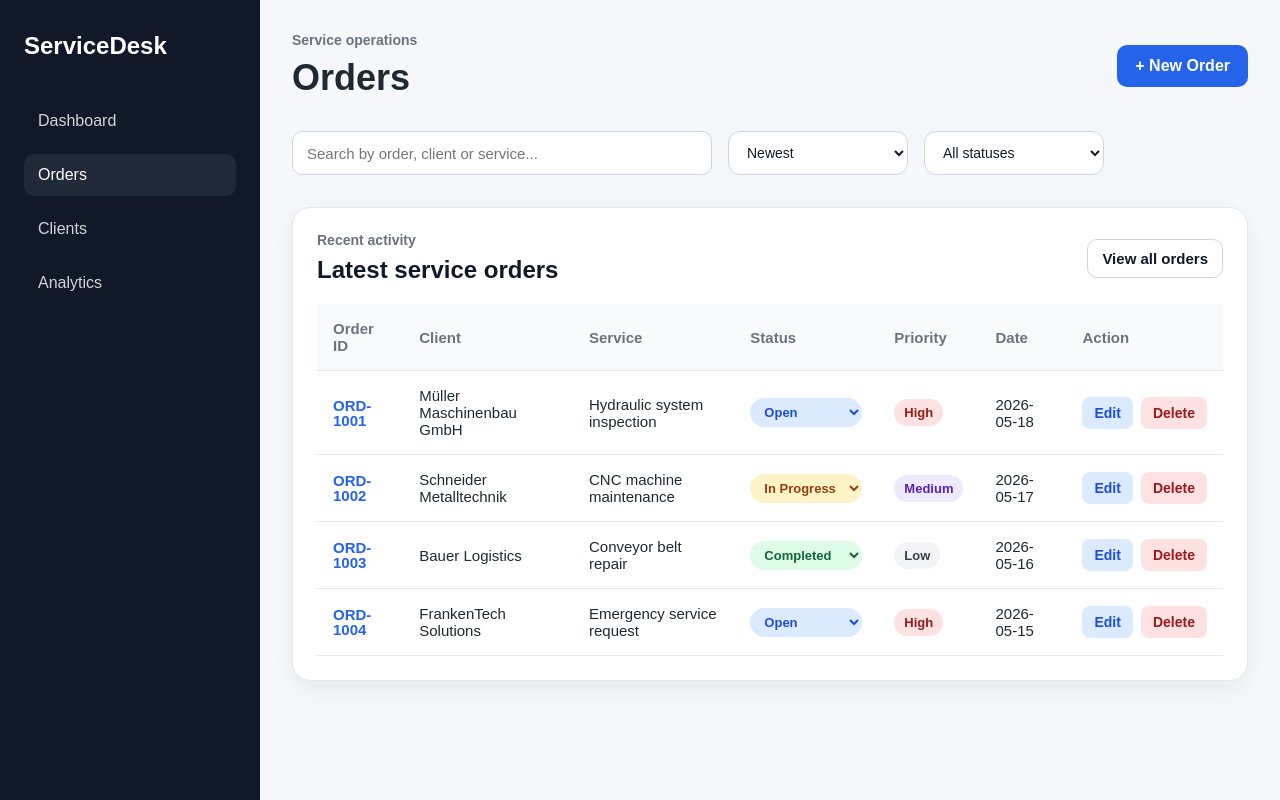
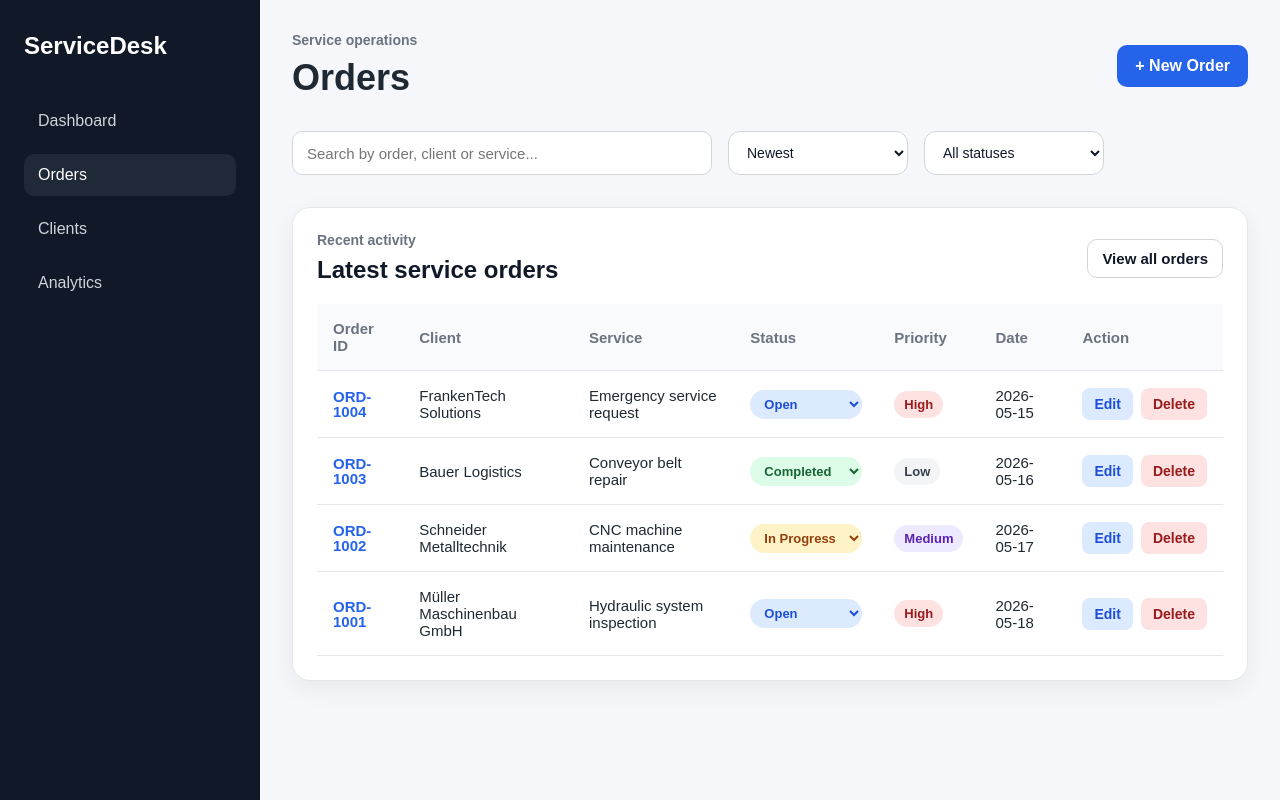
Before and after one commit to Nika226/frontend-portfolio, a React (Vite) app in the folder service-desk-dashboard/: page /orders in a window 1280 px wide. Built offline with nearby package versions, Linux system fonts and the light colour scheme.

Commit message:
Add activity log for CRM actions

```diff
--- a/service-desk-dashboard/src/App.jsx
+++ b/service-desk-dashboard/src/App.jsx
@@ -23,6 +23,11 @@ function App() {
     return savedClients ? JSON.parse(savedClients) : mockClients;
   });
 
+  const [activityLog, setActivityLog] = useState(() => {
+    const savedActivityLog = localStorage.getItem("serviceDeskActivityLog");
+    return savedActivityLog ? JSON.parse(savedActivityLog) : [];
+  });
+
   useEffect(() => {
     localStorage.setItem("serviceDeskOrders", JSON.stringify(orders));
   }, [orders]);
@@ -31,11 +36,31 @@ function App() {
     localStorage.setItem("serviceDeskClients", JSON.stringify(clients));
   }, [clients]);
 
+  useEffect(() => {
+    localStorage.setItem("serviceDeskActivityLog", JSON.stringify(activityLog));
+  }, [activityLog]);
+
   const handleResetDemoData = () => {
     setOrders(mockOrders);
     setClients(mockClients);
     localStorage.removeItem("serviceDeskOrders");
     localStorage.removeItem("serviceDeskClients");
+  };
+
+  const addActivity = (type, message, link = "") => {
+    const activityToAdd = {
+      id: Date.now(),
+      type,
+      message,
+      link,
+      date: new Date().toLocaleDateString("en-GB"),
+      time: new Date().toLocaleTimeString("en-GB", {
+        hour: "2-digit",
+        minute: "2-digit",
+      }),
+    };
+
+    setActivityLog((prevLog) => [activityToAdd, ...prevLog].slice(0, 20));
   };
 
   return (
@@ -48,14 +73,23 @@ function App() {
         <Route
           path="/dashboard"
           element={
-            <Dashboard orders={orders} onResetDemoData={handleResetDemoData} />
+            <Dashboard
+              orders={orders}
+              activityLog={activityLog}
+              onResetDemoData={handleResetDemoData}
+            />
           }
         />
 
         <Route
           path="/orders"
           element={
-            <Orders orders={orders} setOrders={setOrders} clients={clients} />
+            <Orders
+              orders={orders}
+              setOrders={setOrders}
+              clients={clients}
+              addActivity={addActivity}
+            />
           }
         />
 
@@ -66,6 +100,7 @@ function App() {
               orders={orders}
               clients={clients}
               setClients={setClients}
+              addActivity={addActivity}
             />
           }
         />
--- a/service-desk-dashboard/src/components/ActivityTimeline/ActivityTimeline.jsx
+++ b/service-desk-dashboard/src/components/ActivityTimeline/ActivityTimeline.jsx
@@ -1,22 +1,6 @@
 import { Link } from "react-router-dom";
 
-function ActivityTimeline({ orders }) {
-  const recentActivities = [...orders]
-    .sort((a, b) => new Date(b.date) - new Date(a.date))
-    .slice(0, 3)
-    .map((order) => ({
-      id: order.id,
-      title:
-        order.status === "Completed"
-          ? "Order completed"
-          : order.status === "In Progress"
-            ? "Order in progress"
-            : "Order opened",
-      description: `${order.id} · ${order.client}`,
-      date: order.date,
-      link: `/orders/${order.id}`,
-    }));
-
+function ActivityTimeline({ activities }) {
   return (
     <section className="activityPanel">
       <div>
@@ -25,19 +9,36 @@ function ActivityTimeline({ orders }) {
       </div>
 
       <div className="activityList">
-        {recentActivities.length > 0 ? (
-          recentActivities.map((activity) => (
-            <Link key={activity.id} className="activityItem" to={activity.link}>
-              <div className="activityDot" />
+        {activities.length > 0 ? (
+          activities.slice(0, 3).map((activity) =>
+            activity.link ? (
+              <Link
+                key={activity.id}
+                className="activityItem"
+                to={activity.link}
+              >
+                <div className="activityDot" />
 
-              <div>
-                <strong>{activity.title}</strong>
-                <span>{activity.description}</span>
+                <div>
+                  <strong>{activity.message}</strong>
+                  <span>
+                    {activity.type} · {activity.date} · {activity.time}
+                  </span>
+                </div>
+              </Link>
+            ) : (
+              <div key={activity.id} className="activityItem">
+                <div className="activityDot" />
+
+                <div>
+                  <strong>{activity.message}</strong>
+                  <span>
+                    {activity.type} · {activity.date} · {activity.time}
+                  </span>
+                </div>
               </div>
-
-              <time>{activity.date}</time>
-            </Link>
-          ))
+            ),
+          )
         ) : (
           <p>No recent activity yet.</p>
         )}
--- a/service-desk-dashboard/src/pages/Dashboard/Dashboard.jsx
+++ b/service-desk-dashboard/src/pages/Dashboard/Dashboard.jsx
@@ -3,7 +3,7 @@ import DashboardCard from "../../components/DashboardCard/DashboardCard";
 import OrdersTable from "../../components/OrdersTable/OrdersTable";
 import ActivityTimeline from "../../components/ActivityTimeline/ActivityTimeline";
 
-function Dashboard({ orders, onResetDemoData }) {
+function Dashboard({ orders, activityLog, onResetDemoData }) {
   const openOrders = orders.filter((order) => order.status === "Open").length;
   const inProgressOrders = orders.filter(
     (order) => order.status === "In Progress",
@@ -22,7 +22,7 @@ function Dashboard({ orders, onResetDemoData }) {
         <DashboardCard title="In Progress" value={inProgressOrders} />
         <DashboardCard title="Completed" value={completedOrders} />
       </section>
-      <ActivityTimeline orders={orders} />
+      <ActivityTimeline activities={activityLog} />
       <section className="demoActions">
         <button className="secondaryBtn" onClick={onResetDemoData}>
           Reset demo data
--- a/service-desk-dashboard/src/pages/Orders/Orders.jsx
+++ b/service-desk-dashboard/src/pages/Orders/Orders.jsx
@@ -2,12 +2,13 @@ import { useState } from "react";
 import OrdersTable from "../../components/OrdersTable/OrdersTable";
 import EditOrderModal from "../../components/EditOrderModal/EditOrderModal";
 
-function Orders({ orders, setOrders, clients }) {
+function Orders({ orders, setOrders, clients, addActivity }) {
   const [searchValue, setSearchValue] = useState("");
   const [sortOption, setSortOption] = useState("newest");
   const [statusFilter, setStatusFilter] = useState("All");
   const [isFormOpen, setIsFormOpen] = useState(false);
   const [editingOrder, setEditingOrder] = useState(null);
+
   const [newOrder, setNewOrder] = useState({
     client: "",
     service: "",
@@ -16,7 +17,8 @@ function Orders({ orders, setOrders, clients }) {
     date: "",
   });
 
-  const filteredOrders = [...orders].filter((order) => {
+  const filteredOrders = [...orders]
+    .filter((order) => {
       const searchText = searchValue.toLowerCase();
 
       const matchesSearch =
@@ -29,7 +31,47 @@ function Orders({ orders, setOrders, clients }) {
         statusFilter === "All" || order.status === statusFilter;
 
       return matchesSearch && matchesStatus;
+    })
+    .sort((a, b) => {
+      if (sortOption === "newest") {
+        return (
+          Number(b.id.replace("ORD-", "")) - Number(a.id.replace("ORD-", ""))
+        );
+      }
+
+      if (sortOption === "oldest") {
+        return (
+          Number(a.id.replace("ORD-", "")) - Number(b.id.replace("ORD-", ""))
+        );
+      }
+
+      if (sortOption === "priority") {
+        const priorityOrder = {
+          High: 1,
+          Medium: 2,
+          Low: 3,
+        };
+
+        return priorityOrder[a.priority] - priorityOrder[b.priority];
+      }
+
+      if (sortOption === "status") {
+        return a.status.localeCompare(b.status);
+      }
+
+      return 0;
     });
+
+  const getNextOrderId = () => {
+    const orderNumbers = orders.map((order) =>
+      Number(order.id.replace("ORD-", "")),
+    );
+
+    const maxOrderNumber = Math.max(...orderNumbers, 1000);
+
+    return `ORD-${maxOrderNumber + 1}`;
+  };
+
   const handleChange = (event) => {
     const { name, value } = event.target;
 
@@ -54,22 +96,19 @@ function Orders({ orders, setOrders, clients }) {
   const handleSubmitOrder = (event) => {
     event.preventDefault();
 
-    const getNextOrderId = () => {
-      const orderNumbers = orders.map((order) =>
-        Number(order.id.replace("ORD-", "")),
-      );
-
-      const maxOrderNumber = Math.max(...orderNumbers, 1000);
-
-      return `ORD-${maxOrderNumber + 1}`;
-    };
-
     const orderToAdd = {
       id: getNextOrderId(),
       ...newOrder,
     };
 
     setOrders((prevOrders) => [orderToAdd, ...prevOrders]);
+
+    addActivity(
+      "order-created",
+      `Order ${orderToAdd.id} created`,
+      `/orders/${orderToAdd.id}`,
+    );
+
     resetForm();
   };
 
@@ -95,6 +134,12 @@ function Orders({ orders, setOrders, clients }) {
       ),
     );
 
+    addActivity(
+      "order-edited",
+      `Order ${editingOrder.id} edited`,
+      `/orders/${editingOrder.id}`,
+    );
+
     setEditingOrder(null);
   };
 
@@ -102,6 +147,8 @@ function Orders({ orders, setOrders, clients }) {
     setOrders((prevOrders) =>
       prevOrders.filter((order) => order.id !== orderId),
     );
+
+    addActivity("order-deleted", `Order ${orderId} deleted`);
   };
 
   const handleStatusChange = (orderId, newStatus) => {
@@ -109,6 +156,12 @@ function Orders({ orders, setOrders, clients }) {
       prevOrders.map((order) =>
         order.id === orderId ? { ...order, status: newStatus } : order,
       ),
+    );
+
+    addActivity(
+      "status-changed",
+      `Order ${orderId} status changed to ${newStatus}`,
+      `/orders/${orderId}`,
     );
   };
 
@@ -197,6 +250,7 @@ function Orders({ orders, setOrders, clients }) {
           value={searchValue}
           onChange={(event) => setSearchValue(event.target.value)}
         />
+
         <select
           value={sortOption}
           onChange={(event) => setSortOption(event.target.value)}
@@ -224,6 +278,7 @@ function Orders({ orders, setOrders, clients }) {
         onEditOrder={handleEditOrder}
         onStatusChange={handleStatusChange}
       />
+
       {editingOrder && (
         <EditOrderModal
           editingOrder={editingOrder}
```
Lines whose indentation alone changed are shown as unchanged.
